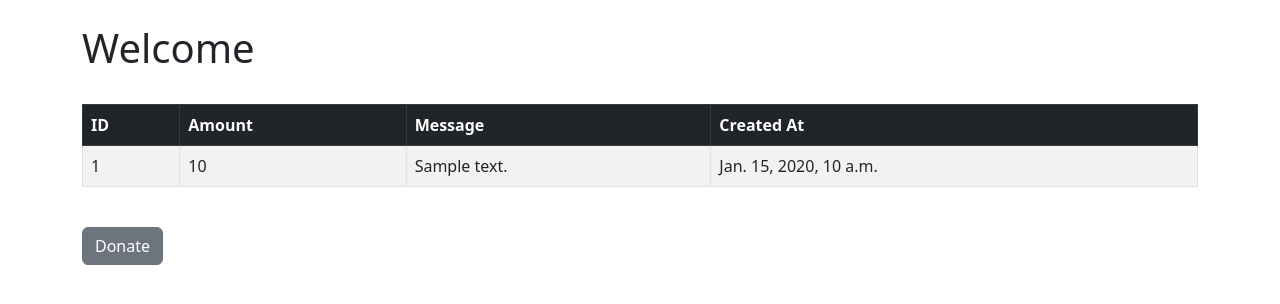
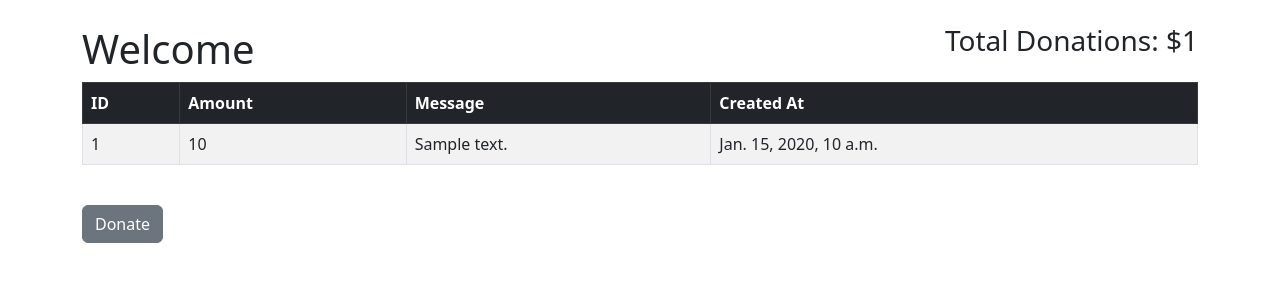
Before and after one commit to Namukuru/Donations, a Django app: template website/templates/account.html in a window 1280 px wide. Shown: the part 62-366 px from the top of the page. Run offline with Django 3.2, Linux system fonts and the light colour scheme; the template is opened without the code that fills it: most values are stand-ins (such as "Sample title", 1, 10 or a date in 2020).

Commit message:
Addition of total donations

```diff
--- a/website/templates/account.html
+++ b/website/templates/account.html
@@ -7,8 +7,16 @@
     <title>My Account</title>
 </head>
 <body>
-    <h1>Welcome {{ user.username }}</h1>
-    <br />
+  <div class="d-flex justify-content-between align-items-center">
+    <div>
+      <h1>Welcome {{ user.username }}</h1>
+    </div>
+    <div class="total-donations">
+      <h3 class="mb-0">Total Donations: ${{ total_donations }}</h3>
+      <br>
+    </div>
+  </div>
+  {%if donations%}
     <table class="table table-striped table-hover table-bordered">
         <thead class="table-dark">
           <tr>
@@ -32,6 +40,12 @@
     {%endif%}
     </table>
     <br>
+  {%else%}
+    <!-- Display a message if no donations exist -->
+    <div class="alert alert-info" role="alert">
+      You don't have any donations.
+    </div>
+  {% endif %}
     <a class="btn btn-secondary" href="{%url 'donate'%}"
 						>Donate</a
 					>
```
